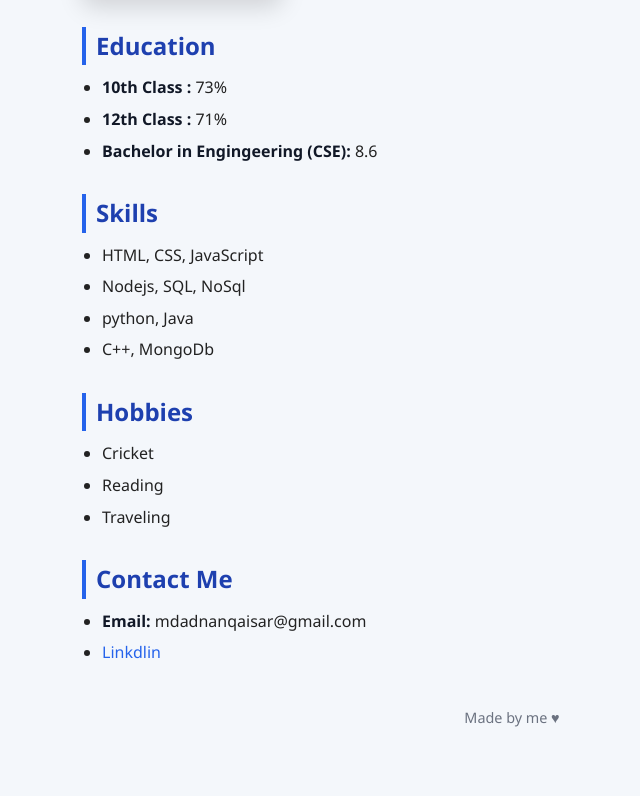
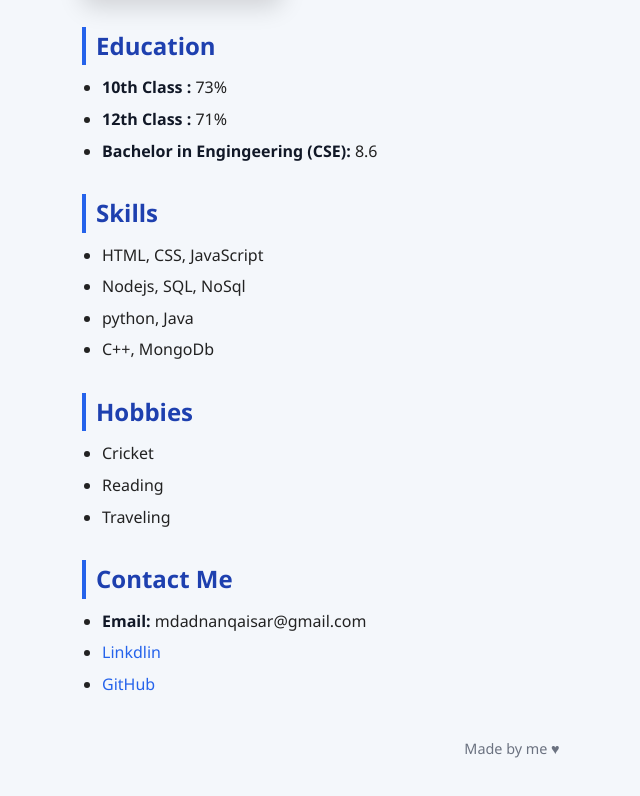
Before and after one commit to introvertadnan07/PrimeBatch, a plain HTML site: page Day-12/portfolio.html in a window 1280 px wide. Shown: the part 448-1244 px from the top of the page, without its empty margins (128-768 px from the left). Drawn offline with Linux system fonts and the light colour scheme.

Commit message:
Portfolio

```diff
--- a/Day-12/portfolio.html
+++ b/Day-12/portfolio.html
@@ -34,6 +34,7 @@
     <ul>
         <li><b>Email: </b>mdadnanqaisar@gmail.com</li>
         <li><a href="https://www.linkedin.com/in/md-adnan-qaisar-2b1843262/">Linkdlin</a></li>
+        <li><a href="https://github.com/introvertadnan07">GitHub</a></li>
     </ul>
 
     <p>Made by me &hearts;</p>
```
